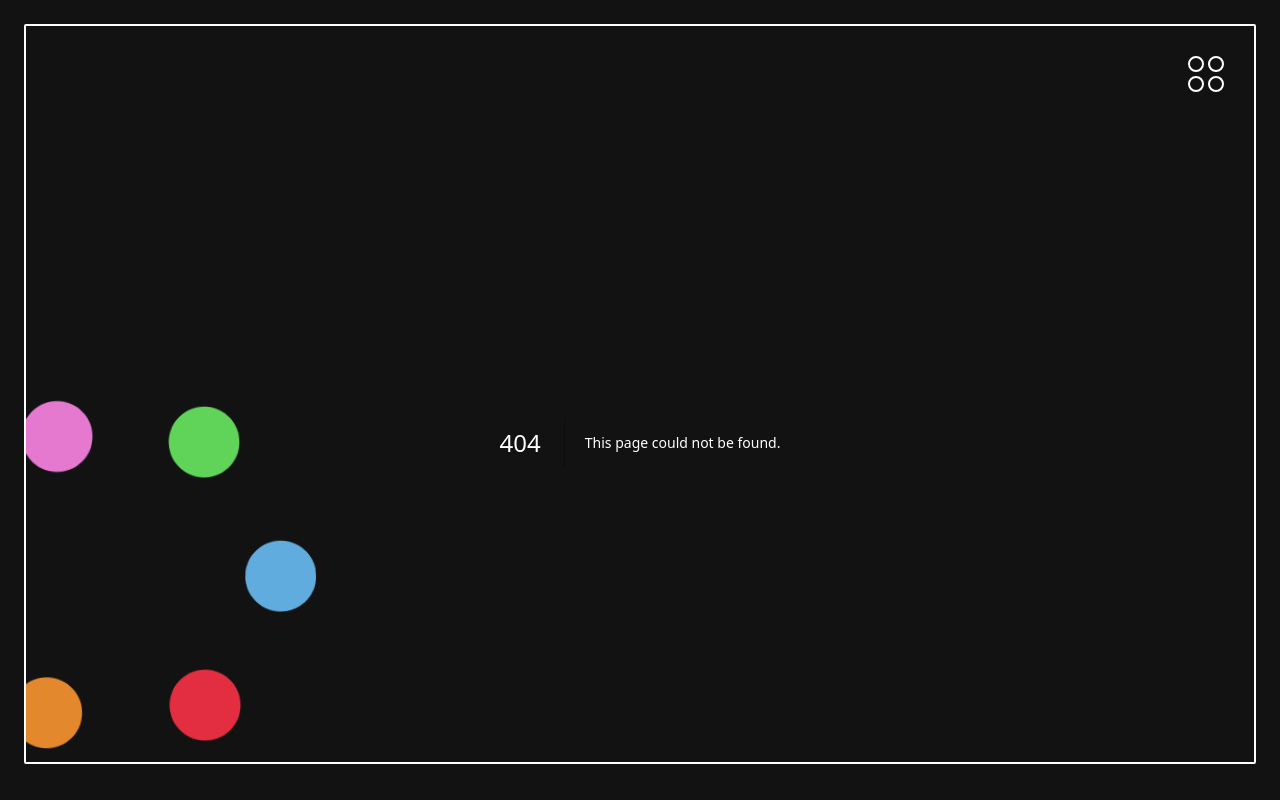
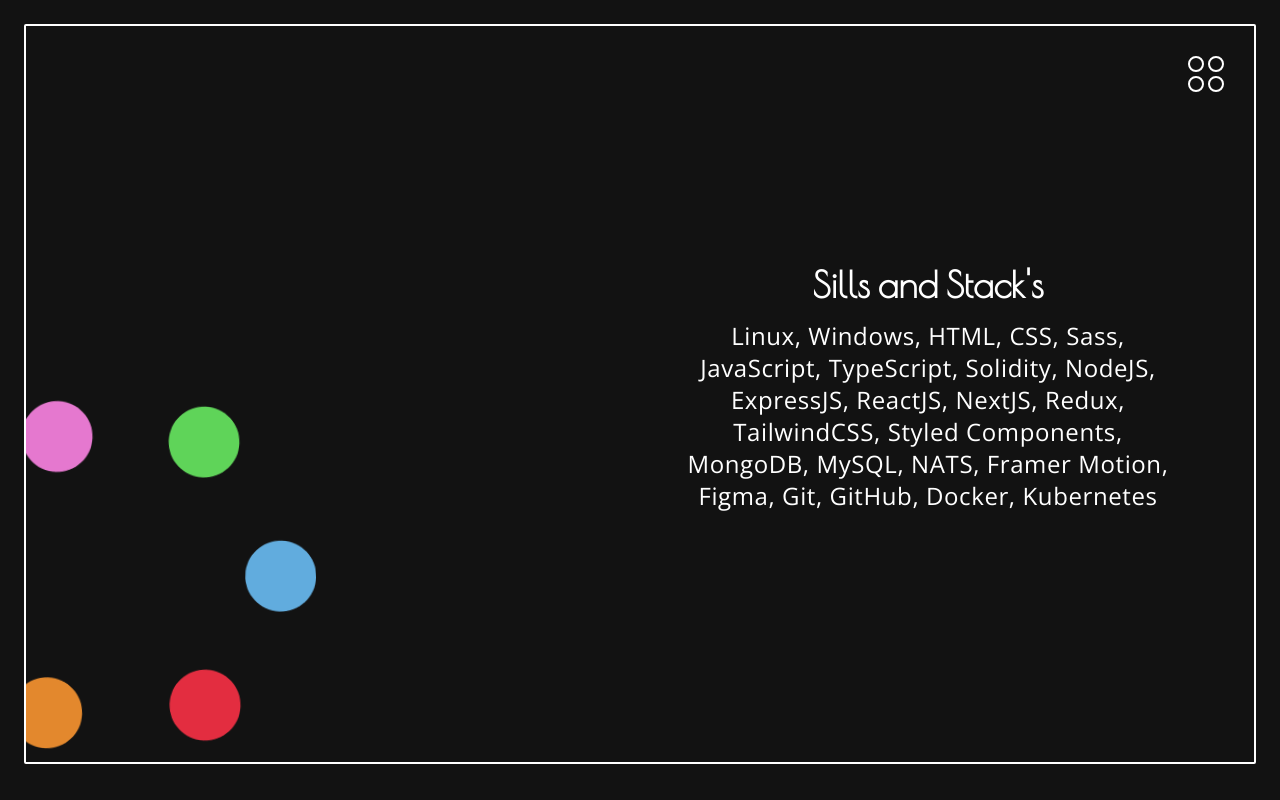
Before and after one commit to shayanakhlaghian/portofolio, a Next.js app: page /stacks in a window 1280 px wide. Before the commit this address had no page. Built offline with nearby package versions, Linux system fonts and the light colour scheme.

Commit message:
create stacks page

```diff
--- /dev/null
+++ b/app/stacks/page.tsx
@@ -0,0 +1,34 @@
+'use client';
+import { Variants } from 'framer-motion';
+import { motion } from 'framer-motion';
+
+const variants: Variants = {
+  show: { opacity: 1, transition: { staggerChildren: 1.25 } },
+  hide: { opacity: 0 },
+};
+
+const Stacks = () => {
+  return (
+    <motion.main
+      className='w-full md:w-1/2 lg:w-[40%] mx-auto my-16 md:fixed md:right-[7.5%] md:top-[20%] lg:top-[25%] [&>*]:mb-4 h-[60%] md:h-1/2 overflow-scroll text-center'
+      variants={variants}
+      initial='hide'
+      animate='show'
+    >
+      <motion.h1
+        className='font-poiret font-bold text-2xl md:text-3xl lg:text-4xl'
+        variants={variants}
+      >{`Sills and Stack's`}</motion.h1>
+      <motion.p
+        className='text-base md:text-xl lg:text-2xl tracking-wide'
+        variants={variants}
+      >
+        Linux, Windows, HTML, CSS, Sass, JavaScript, TypeScript, Solidity,
+        NodeJS, ExpressJS, ReactJS, NextJS, Redux, TailwindCSS, Styled
+        Components, MongoDB, MySQL, NATS, Framer Motion, Figma, Git, GitHub,
+        Docker, Kubernetes
+      </motion.p>
+    </motion.main>
+  );
+};
+export default Stacks;
```
